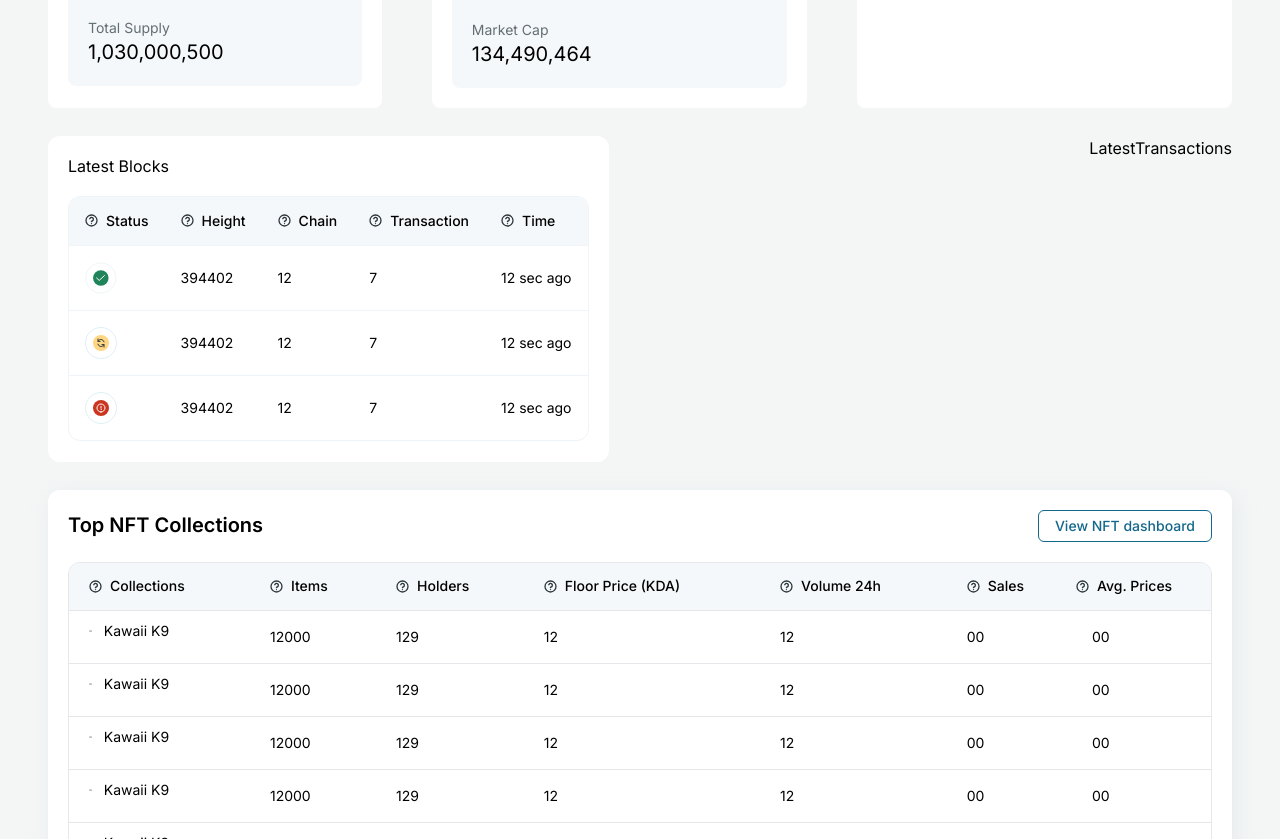
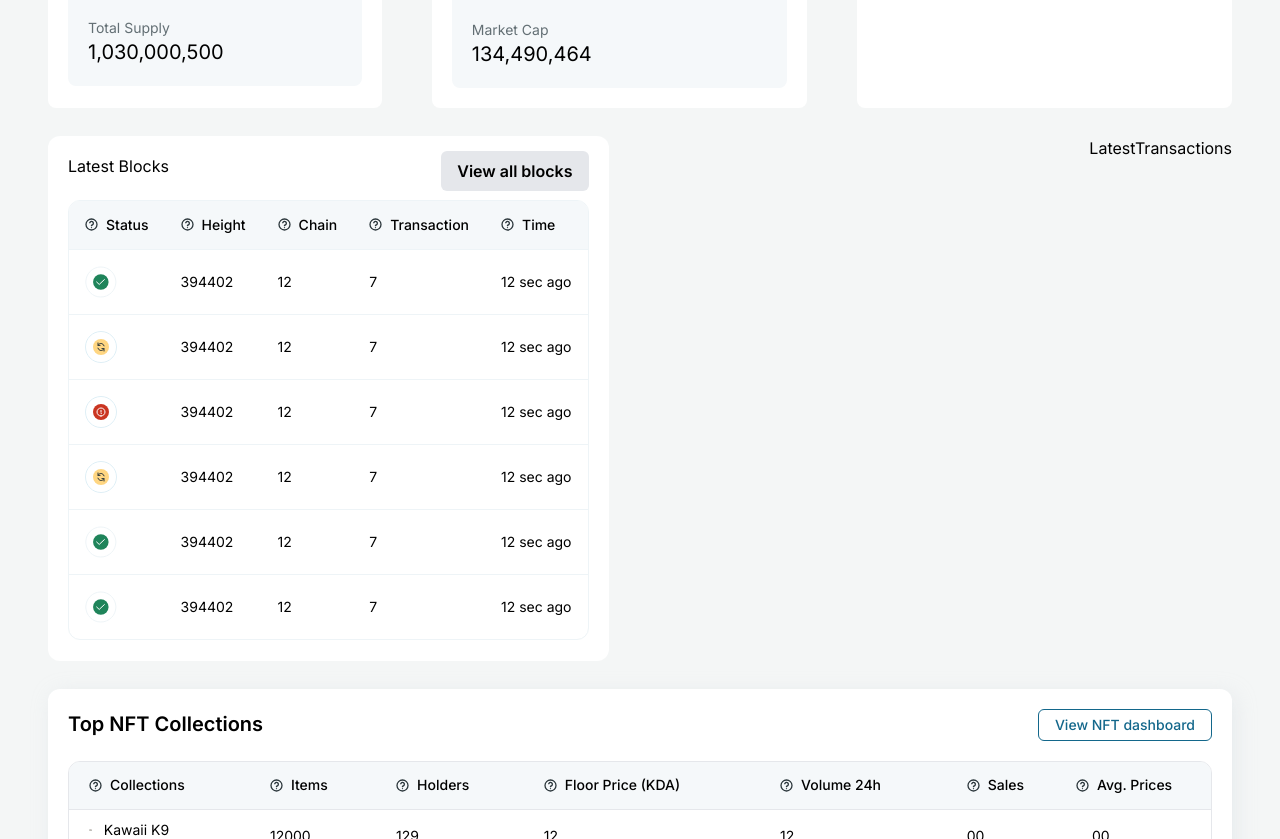
Before and after one commit to techfleetworks/k-block-app, a Next.js app: page / in a window 1280 px wide. Shown: the part 640-1479 px from the top of the page. Built offline with nearby package versions, Linux system fonts and the light colour scheme.

Commit message:
add button

```diff
--- a/src/components/common/latest-blocks/index.jsx
+++ b/src/components/common/latest-blocks/index.jsx
@@ -19,7 +19,7 @@ import TransactionSuccess from '@/assets/transaction-type-success.svg';
 import TransactionPending from '@/assets/transaction-type-pending-outgoing.svg';
 import TransactionError from '@/assets/transaction-type-error.svg';
 import Image from 'next/image';
-
+import Button from '@/components/common/button'
 
 const Help = ({ label, tooltipText }) => (
   <TooltipProvider delayDuration={100}>
@@ -39,7 +39,11 @@ const Help = ({ label, tooltipText }) => (
 const LatestBlocks = () => {
   return (
     <div className="bg-neutral-n-0 w-fit px-5 pb-[21px] rounded-xl	">
-      <h2 className="py-[18px]">Latest Blocks</h2>
+      <div className="flex justify-between">
+        <h2 className="my-[18px]">Latest Blocks</h2>
+        <Button className="mt-[15px] mb-[9px]"
+          variant="secondary">View all blocks</Button>
+      </div>
       <div className="rounded-xl border-neutral-n-200 border overflow-hidden">
         <Table>
           <TableHeader>
@@ -79,7 +83,7 @@ const LatestBlocks = () => {
           <TableBody >
             <TableRow className="border-neutral-n-200 border-y">
               <TableCell>
-              <Image src={TransactionSuccess} width={32} height={32} alt="Transaction Type Success" />
+                <Image src={TransactionSuccess} width={32} height={32} alt="Transaction Type Success" />
               </TableCell>
               <TableCell>394402</TableCell>
               <TableCell>12</TableCell>
@@ -88,7 +92,7 @@ const LatestBlocks = () => {
             </TableRow>
             <TableRow className="border-neutral-n-200 border-y">
               <TableCell>
-              <Image src={TransactionPending} width={32} height={32} alt="Transaction Type Pending" />
+                <Image src={TransactionPending} width={32} height={32} alt="Transaction Type Pending" />
               </TableCell>
               <TableCell>394402</TableCell>
               <TableCell>12</TableCell>
@@ -97,7 +101,35 @@ const LatestBlocks = () => {
             </TableRow>
             <TableRow className="border-neutral-n-200 border-y">
               <TableCell>
-              <Image src={TransactionError} width={32} height={32} alt="Transaction Type Error" />
+                <Image src={TransactionError} width={32} height={32} alt="Transaction Type Error" />
+              </TableCell>
+              <TableCell>394402</TableCell>
+              <TableCell>12</TableCell>
+              <TableCell>7</TableCell>
+              <TableCell>12 sec ago</TableCell>
+            </TableRow>
+
+            <TableRow className="border-neutral-n-200 border-y">
+              <TableCell>
+                <Image src={TransactionPending} width={32} height={32} alt="Transaction Type Pending" />
+              </TableCell>
+              <TableCell>394402</TableCell>
+              <TableCell>12</TableCell>
+              <TableCell>7</TableCell>
+              <TableCell>12 sec ago</TableCell>
+            </TableRow>
+            <TableRow className="border-neutral-n-200 border-y">
+              <TableCell>
+                <Image src={TransactionSuccess} width={32} height={32} alt="Transaction Type Success" />
+              </TableCell>
+              <TableCell>394402</TableCell>
+              <TableCell>12</TableCell>
+              <TableCell>7</TableCell>
+              <TableCell>12 sec ago</TableCell>
+            </TableRow>
+            <TableRow className="border-neutral-n-200 border-y">
+              <TableCell>
+                <Image src={TransactionSuccess} width={32} height={32} alt="Transaction Type Success" />
               </TableCell>
               <TableCell>394402</TableCell>
               <TableCell>12</TableCell>
```
